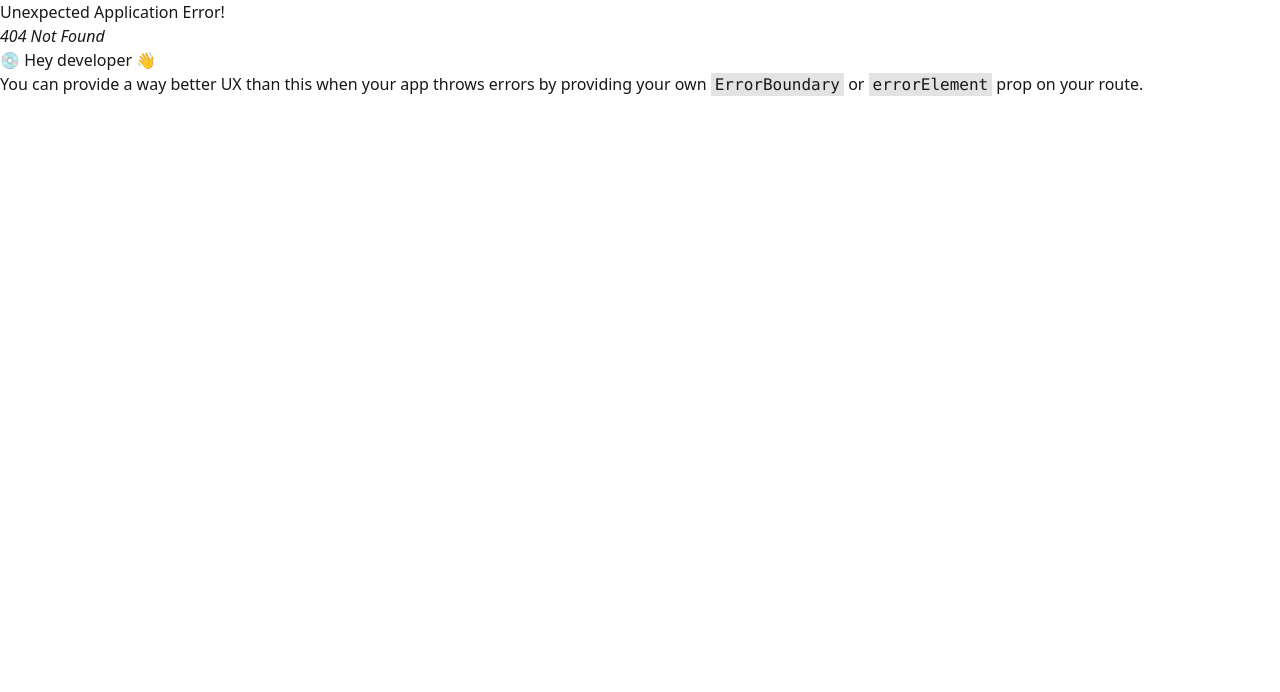
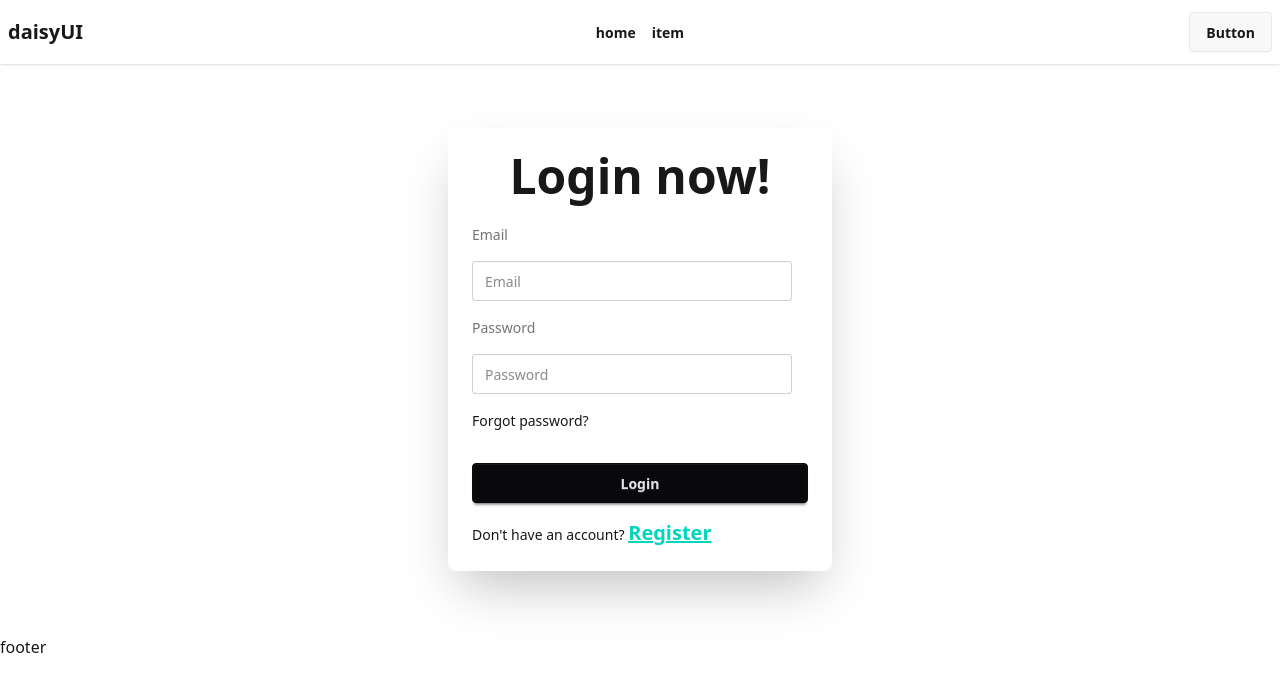
Before and after one commit to NazmulhaqueD/social-event-platform, a React (Vite) app: page /login in a window 1280 px wide. Before the commit this address had no page. Shown: the top 692 px of the page. Built offline with nearby package versions, Linux system fonts and the light colour scheme.

Commit message:
login page done with firebase functionality

```diff
--- a/src/contexts/AuthContext/AuthProvider.jsx
+++ b/src/contexts/AuthContext/AuthProvider.jsx
@@ -1,5 +1,5 @@
 import React, { createContext, useState } from 'react';
-import { createUserWithEmailAndPassword, getAuth } from "firebase/auth";
+import { createUserWithEmailAndPassword, getAuth, signInWithEmailAndPassword } from "firebase/auth";
 import { app } from './firebaseAuth/firebase.config';
 
 const auth = getAuth(app)
@@ -14,9 +14,14 @@ const AuthProvider = ({ children }) => {
         setLoading(true)
         return createUserWithEmailAndPassword(auth, email, password);
     }
+    const signIn = (email, password) => {
+        setLoading(true);
+        return signInWithEmailAndPassword(auth, email, password);
+    }
 
     const userInfo = {
         signUp,
+        signIn,
         user,
         setUser,
         loading,
--- /dev/null
+++ b/src/page/Login/Login.jsx
@@ -0,0 +1,43 @@
+import React, { useContext } from 'react';
+import { AuthContext } from '../../contexts/AuthContext/AuthProvider';
+import { NavLink } from 'react-router';
+
+const Login = () => {
+
+    const { setUser, signIn } = useContext(AuthContext);
+
+    const handleLogin = (e) => {
+        e.preventDefault();
+        const email = e.target.email.value;
+        const password = e.target.password.value;
+
+        // firebase login here
+        signIn(email, password)
+            .then(result => {
+                setUser(result.user);
+                console.log(result.user)
+            })
+            .catch(error => {
+                console.log(error)
+            })
+    }
+
+    return (
+        <div className="card bg-base-100 w-full mx-auto my-16 max-w-sm shrink-0 shadow-2xl">
+            <h1 className="text-5xl font-bold text-center mt-6">Login now!</h1>
+            <div className="card-body">
+                <form onSubmit={handleLogin} className='space-y-4'>
+                    <label className="label">Email</label>
+                    <input type="email" name='email'  className="input" required placeholder="Email" />
+                    <label className="label">Password</label>
+                    <input type="password" name='password' className="input" required placeholder="Password" />
+                    <div><a className="link link-hover">Forgot password?</a></div>
+                    <button type='submit' className="btn btn-neutral w-full mt-4">Login</button>
+                    <p>Don't have an account? <NavLink to={'/register'} className={'text-teal-400 underline font-semibold text-xl'}>Register</NavLink></p>
+                </form>
+            </div>
+        </div>
+    );
+};
+
+export default Login;
--- a/src/route/Router.jsx
+++ b/src/route/Router.jsx
@@ -2,6 +2,7 @@ import { createBrowserRouter } from "react-router";
 import MainLayout from "../layout/MainLayout";
 import Home from "../page/home/Home";
 import Register from "../page/Register/Register";
+import Login from "../page/Login/Login";
 
 export const router = createBrowserRouter([
     {
@@ -15,6 +16,10 @@ export const router = createBrowserRouter([
             {
                 path: '/register',
                 element: <Register></Register>
+            },
+            {
+                path: '/login',
+                element: <Login></Login>
             }
         ]
     }
```
